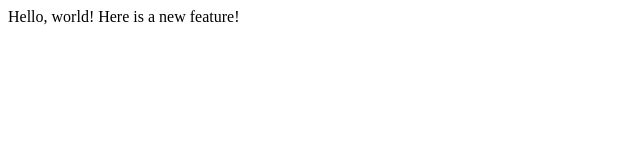
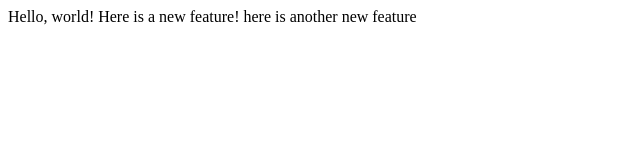
Before and after one commit to Rudi20/edxproject0, a plain HTML site: page index.html in a window 1280 px wide. Shown: the whole page, without its empty margins (0-640 px from the left). Drawn offline with Linux system fonts and the light colour scheme.

Commit message:
Added another feature

```diff
--- a/index.html
+++ b/index.html
@@ -6,5 +6,6 @@
     <body>
         Hello, world!
         Here is a new feature!
+        here is another new feature
     </body>
 </html>
```
